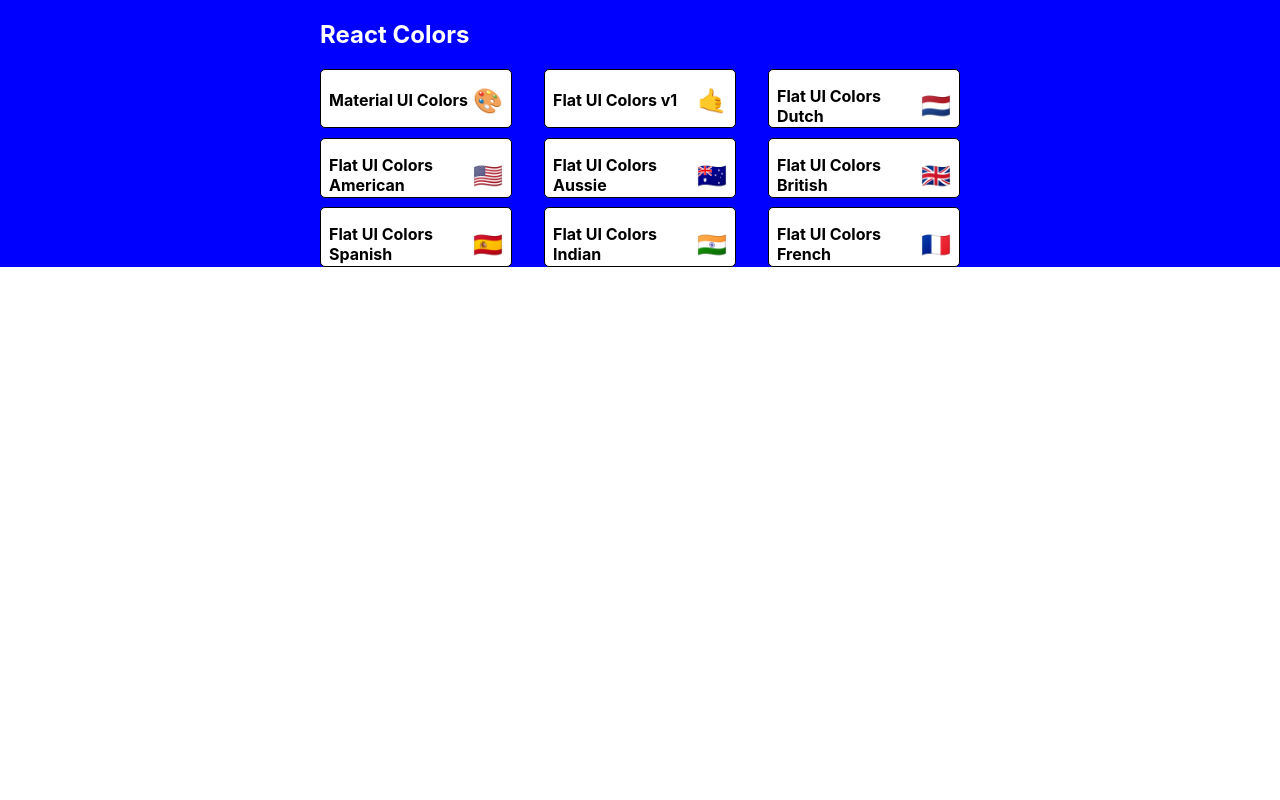
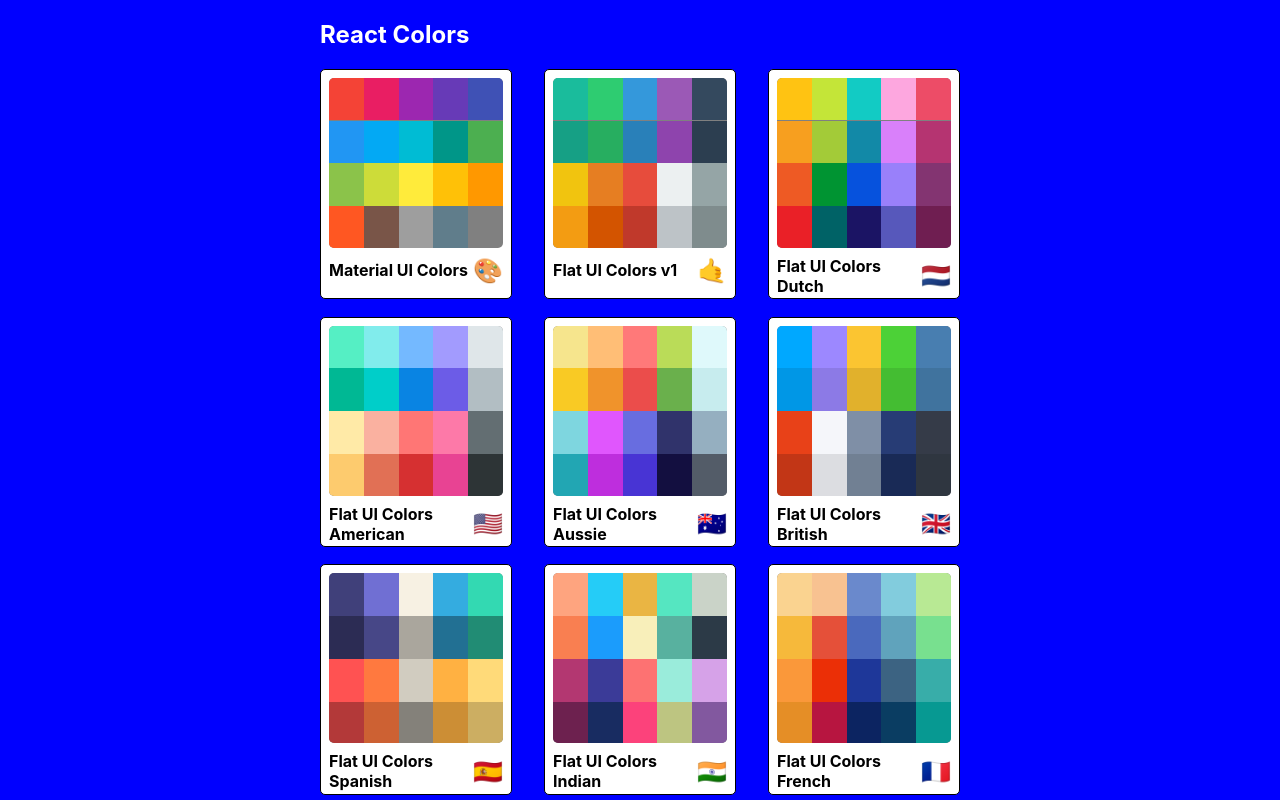
Before and after one commit to dylster1995/color-project, a React (Create React App) app: page / in a window 1280 px wide. Built offline with nearby package versions, Linux system fonts and the light colour scheme.

Commit message:
Finish styling MiniPalette

```diff
--- a/src/MiniPalette.js
+++ b/src/MiniPalette.js
@@ -3,8 +3,15 @@
 
 const MiniPalette = ({ colors, emoji, id, paletteName }) => {
     const ReturnComponent = (c) => {
+        const miniColorBoxes = colors.map(color => {
+            return <div className={c.miniColor} style={{backgroundColor: color.color}} key={color.name}>
+
+            </div>
+        })
         return <div className={c.root}>
-            <div className={c.colors}></div>
+            <div className={c.colors}>
+                {miniColorBoxes}
+            </div>
             <h5 className={c.title}>{paletteName} <span className={c.emoji}>{emoji}</span></h5>
         </div>
     }
@@ -19,12 +26,17 @@
                         padding: '0.5rem',
                         position: 'relative',
                         overflow: 'hidden',
+                        height: '100%',
                         '&:hover': {
                             cursor: 'pointer'
                         }
                     })}
                     colors={css({
                         backgroundColor: 'grey',
+                        height: '170px',
+                        width: '100%',
+                        borderRadius: '5px',
+                        overflow: 'hidden'
                     })}
                     title={css({
                         display: 'flex',
@@ -40,6 +52,14 @@
                         marginLeft: 'auto',
                         fontSize: '1.5rem'
                     })}
+                    miniColor={css({
+                        width: '20%',
+                        height: '25%',
+                        display: 'inline-block',
+                        margin: '0 auto',
+                        position: 'relative',
+                        marginBottom: '-3.7px',
+                    })}
                 />
             )}
         </ClassNames>
--- a/src/PaletteList.jsx
+++ b/src/PaletteList.jsx
@@ -21,7 +21,7 @@
             <ReturnComponent
                 root={css({
                     backgroundColor: 'blue',
-                    height: '100%',
+                    height: '100vh',
                     display: 'flex',
                     alignItems: 'flex-start',
                     justifyContent: 'center'
```
